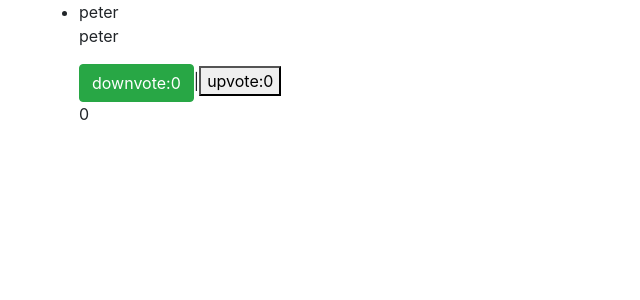
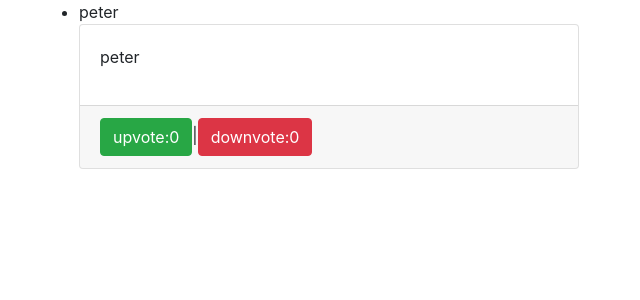
Before and after one commit to peter302/quote, an Angular app: page / in a window 1280 px wide. Shown: the top 300 px of the page, without its empty margins (46-686 px from the left). Built offline with nearby package versions, Linux system fonts and the light colour scheme.

Commit message:
added a bootstrap card

```diff
--- a/src/app/quote-detail/quote-detail.component.html
+++ b/src/app/quote-detail/quote-detail.component.html
@@ -1,4 +1,9 @@
-<p>{{quote.detail}}</p>
+<div class="card">
+    <div class="card-body">
+      <p>{{quote.detail}}</p>
+      </div>
+    <div class="card-footer">
+     <button class="btn btn-success" (click)="upvote()">upvote:{{quote.likes}}</button><span>|</span><button  class="btn btn-danger" (click)="downvote()">downvote:{{quote.dislikes}}</button>
 
-<button type="button" class="btn btn-success" (click)="downvote()">downvote:{{quote.dislikes}}</button><span>|</span><button type="button" (click)="upvote()">upvote:{{quote.likes}}</button>
-<p>{{quote.dislikes}} </p>
+     </div>
+</div>
```
